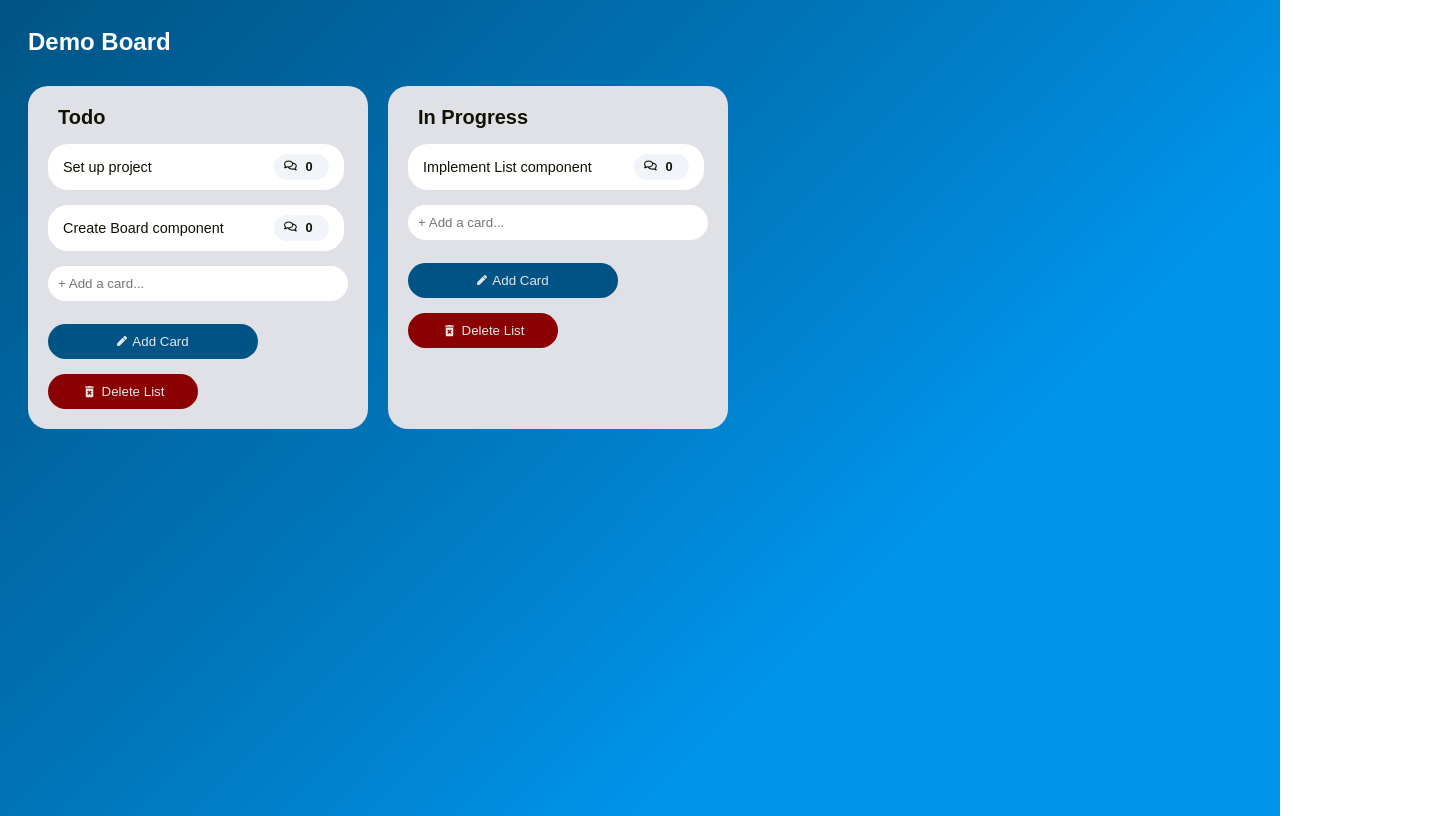
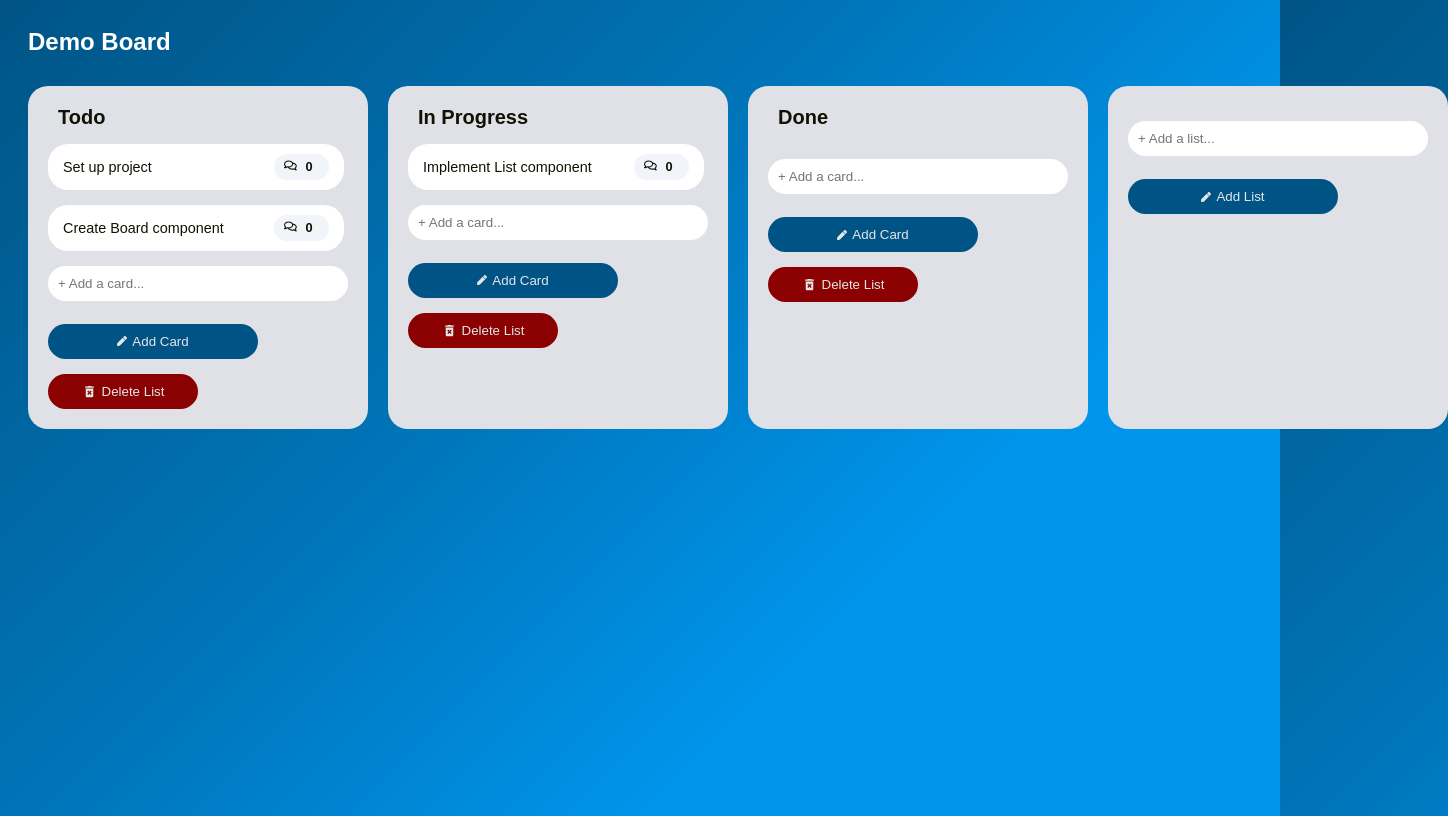
Before and after one commit to merahimi2002/trello, a Next.js app: page / in a window 1280 px wide. Shown: the whole page, 1448 px wide, since content can reach past the window. Built offline with nearby package versions, Linux system fonts and the light colour scheme.

Commit message:
Add list to board

```diff
--- a/app/components/board/Board.tsx
+++ b/app/components/board/Board.tsx
@@ -20,13 +20,16 @@ import {
 import List from "@/app/components/list/List"
 import Card from "@/app/components/card/Card"
 import "@/app/styles/components/_board.scss"
+import "@/app/styles/components/_list.scss"
+import { FaPen } from "react-icons/fa"
 
 export default function Board() {
-  const { board, lists, cards, updateBoardTitle } = useBoardStore()
+  const { board, lists, updateBoardTitle, addList } = useBoardStore()
 
   const [activeId, setActiveId] = useState<string | null>(null)
   const [isEditing, setIsEditing] = useState(false)
   const [title, setTitle] = useState(board.title || "My Board")
+  const [newListTitle, setNewListTitle] = useState("")
 
   const sensors = useSensors(
     useSensor(PointerSensor, {
@@ -64,7 +67,6 @@ export default function Board() {
 
     // === Move cards ===
     let sourceListId: string | undefined
-
     for (const [lid, l] of Object.entries(lists)) {
       if (l.cardIds.includes(activeId)) {
         sourceListId = lid
@@ -123,8 +125,15 @@ export default function Board() {
     }
   }, [board.listIds, lists])
 
+  const handleAddList = () => {
+    if (!newListTitle.trim()) return
+    addList(newListTitle.trim())
+    setNewListTitle("")
+  }
+
   return (
     <div className="board">
+      {/* Board title */}
       {isEditing ? (
         <input
           value={title}
@@ -137,7 +146,7 @@ export default function Board() {
           autoFocus
         />
       ) : (
-        <h1 className="board-title " onClick={() => setIsEditing(true)}>{title}</h1>
+        <h1 className="board-title" onClick={() => setIsEditing(true)}>{title}</h1>
       )}
 
       <DndContext
@@ -154,6 +163,19 @@ export default function Board() {
             {board.listIds.map((id) => (
               <List key={id} listId={id} />
             ))}
+
+            {/* Add List Box */}
+            <div className="list">
+              <div className="add-card">
+                <input
+                  placeholder="+ Add a list..."
+                  value={newListTitle}
+                  onChange={(e) => setNewListTitle(e.target.value)}
+                  onKeyDown={(e) => e.key === "Enter" && handleAddList()}
+                />
+                <button onClick={handleAddList}><FaPen size={10} /> Add List</button>
+              </div>
+            </div>
           </div>
         </SortableContext>
 
@@ -161,7 +183,7 @@ export default function Board() {
         <DragOverlay dropAnimation={{ duration: 200 }}>
           {activeId
             ? board.listIds.includes(activeId)
-              ? <List listId={activeId}  />
+              ? <List listId={activeId} />
               : <Card cardId={activeId} isOverlay />
             : null}
         </DragOverlay>
--- a/app/data/data.ts
+++ b/app/data/data.ts
@@ -4,11 +4,12 @@ export const initialData: BoardState = {
   board: {
     id: "board-1",
     title: "Demo Board",
-    listIds: ["list-1", "list-2"],
+    listIds: ["list-1", "list-2", "list-3"],
   },
   lists: {
     "list-1": { id: "list-1", title: "Todo", cardIds: ["card-1", "card-2"] },
     "list-2": { id: "list-2", title: "In Progress", cardIds: ["card-3"] },
+    "list-3": { id: "list-3", title: "Done", cardIds: ["card-4"] },
   },
   cards: {
     "card-1": { id: "card-1", title: "Set up project", comments: [] },
```
